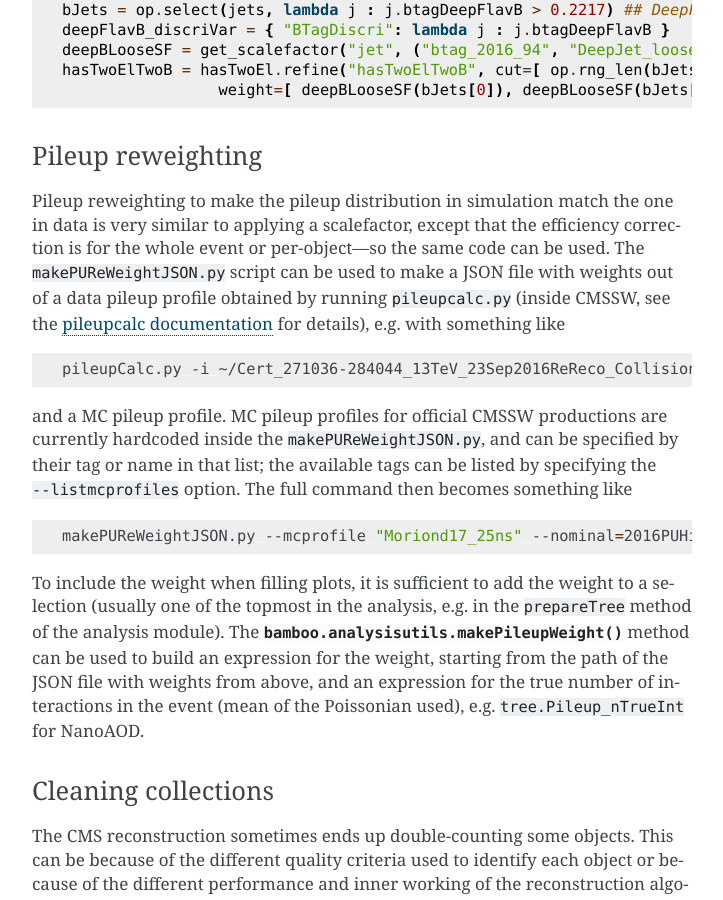
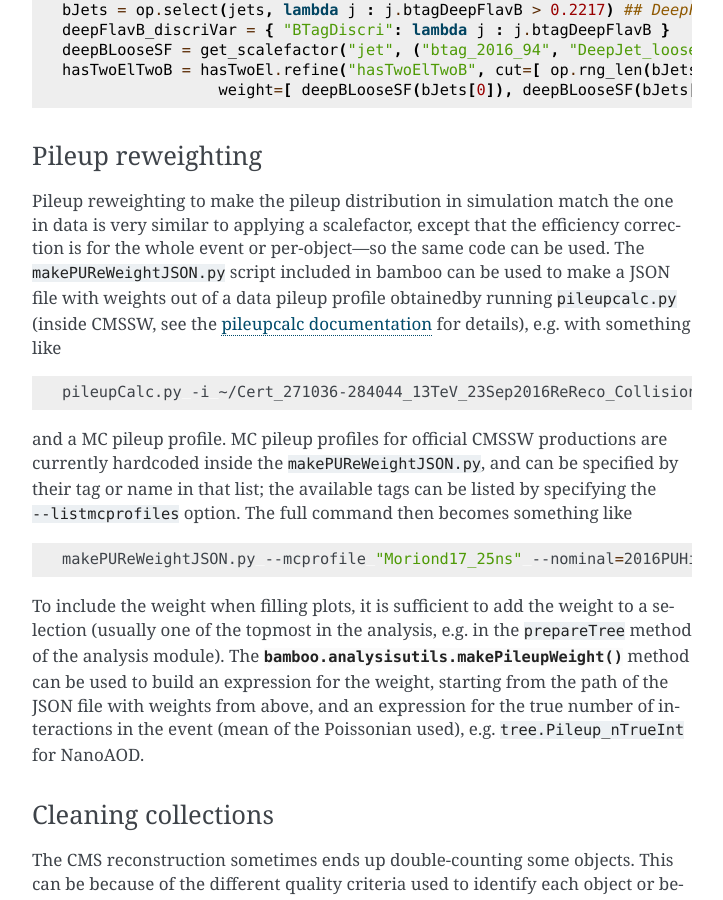
Before and after one commit to recotoolsbenchmarks/BambooAnalysis, a Sphinx documentation site: the page built from doc/userguide.rst, in a window 1280 px wide and 900 px high, scrolled down 10341 px. Shown: the whole window, without its empty margins (388-1111 px from the left). Built offline with Sphinx 7.4.7, drawn with Linux system fonts in a browser that asks for light colours.

Commit message:
doc: clarify that makePUReWeightJSON.py is in bamboo

```diff
--- a/doc/userguide.rst
+++ b/doc/userguide.rst
@@ -560,8 +560,9 @@ Pileup reweighting to make the pileup distribution in simulation match the one
 in data is very similar to applying a scalefactor, except that the efficiency
 correction is for the whole event or per-object |---| so the same code can be
 used.
-The ``makePUReWeightJSON.py`` script can be used to make a JSON file with
-weights out of a data pileup profile obtained by running ``pileupcalc.py``
+The ``makePUReWeightJSON.py`` script included in bamboo can be used to make
+a JSON file with weights out of a data pileup profile obtainedby running
+``pileupcalc.py``
 (inside CMSSW, see the `pileupcalc documentation`_ for details), e.g. with
 something like
 
```
